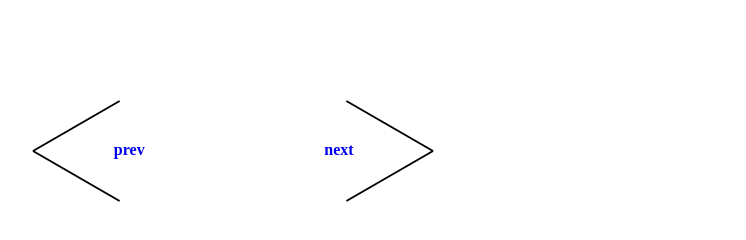
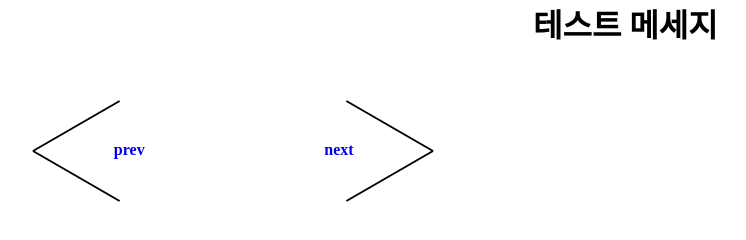
Before and after one commit to ksj4567/test, a plain HTML site: page 트랜스폼응용버튼/index.html in a window 1280 px wide. Shown: the whole page, without its empty margins (67-813 px from the left). Drawn offline with Linux system fonts and the light colour scheme.

Commit message:
두번째 메세지

```diff
--- a/트랜스폼응용버튼/index.html
+++ b/트랜스폼응용버튼/index.html
@@ -15,5 +15,6 @@
     <a href="#" class="next">
       <strong>next</strong>
     </a>
+    <h1>테스트 메세지</h1>
   </body>
 </html>
```
